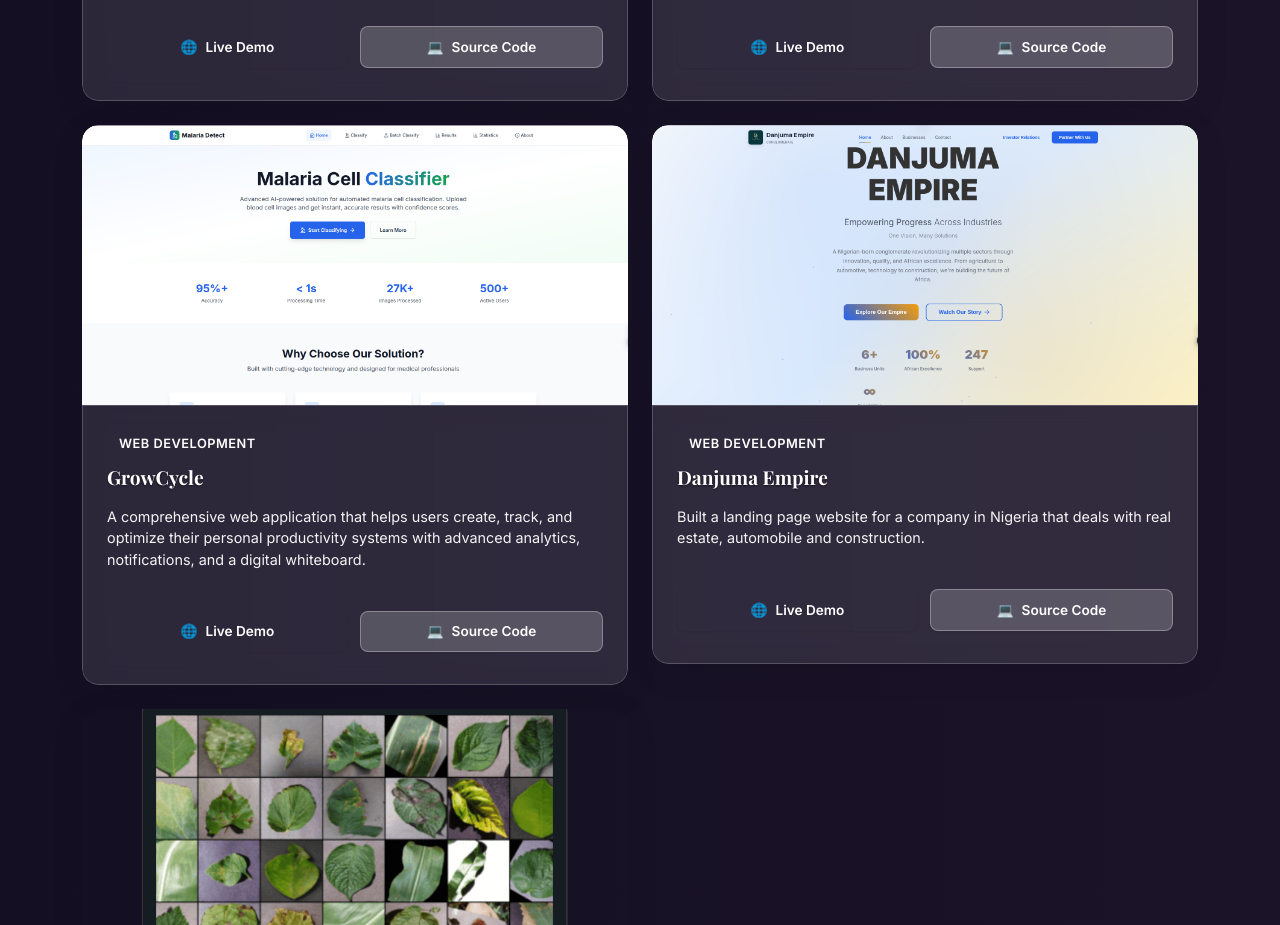
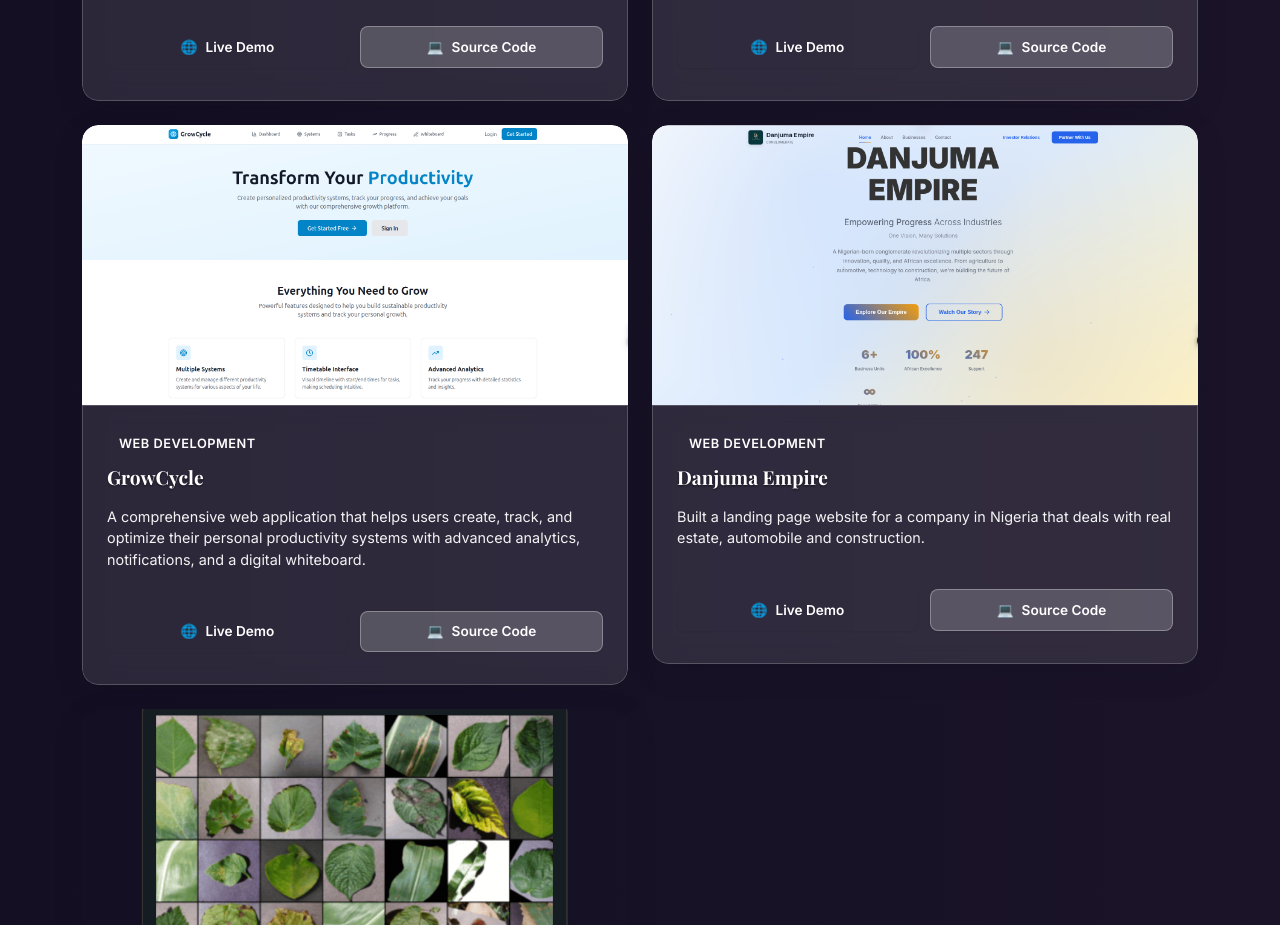
Before and after one commit to rufilboss/portfolio, a React (Create React App) app: page / in a window 1280 px wide. Shown: the part 9520-10445 px from the top of the page. Built offline with nearby package versions, Linux system fonts and the light colour scheme.

Commit message:
feat: added new project

```diff
--- a/src/components/Projects/ProjectShowcase.js
+++ b/src/components/Projects/ProjectShowcase.js
@@ -84,7 +84,7 @@
       description: 'A comprehensive web application that helps users create, track, and optimize their personal productivity systems with advanced analytics, notifications, and a digital whiteboard.',
       techStack: ['React', 'TypeScript', 'Tailwind CSS', 'Python', 'PostgreSQL', 'JWT', 'FastAPI', 'Bash'],
       status: 'in-development',
-      screenshot: 'Images/malariadetect.png',
+      screenshot: 'Images/growcycle.png',
       githubUrl: 'https://github.com/rufilboss/GrowCycle',
       liveUrl: 'https://growcycle.netlify.app/',
       featured: false
```
Also changed, not shown: public/Images/growcycle.png (added).
